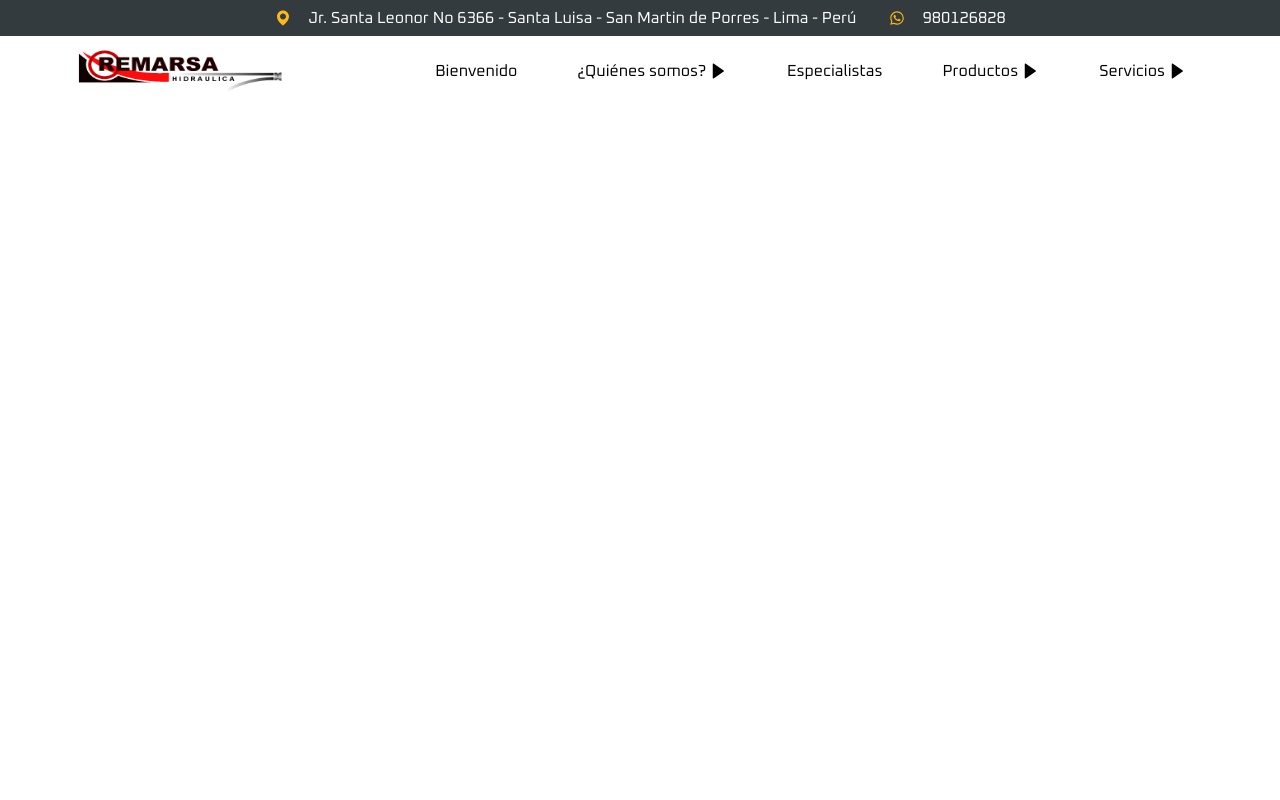
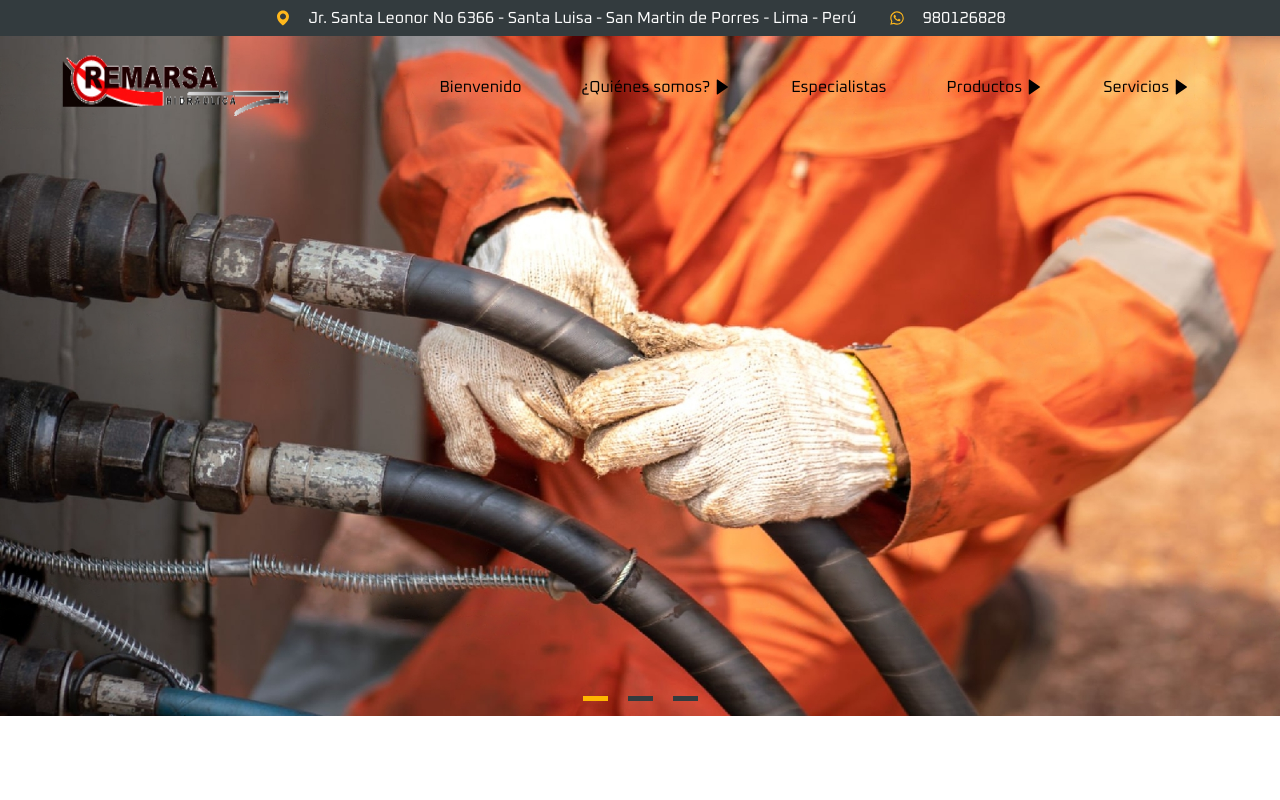
Before and after one commit to Alvaro11xd/hidraulica-web, a PHP site: page /PROYECTO/ in a window 1280 px wide. Run offline with PHP 8.4, Linux system fonts and the light colour scheme.

Commit message:
landige page

```diff
--- a/vistas/css/header.css
+++ b/vistas/css/header.css
@@ -1,3 +1,10 @@
+@import url("main.css");
+
+/* HEADER */
+.header {
+    overflow: hidden;
+}
+
 /* SECCION INFO */
 .info {
     width: 100%;
@@ -29,11 +36,13 @@
     height: 70px;
 
     display: flex;
-    justify-content: space-between;
+    justify-content: space-around;
     align-items: center;
-    width: 90%;
-    max-width: 1200px;
-    margin: 0 auto;
+    width: 100%;
+    margin: 1em auto;
+    position: absolute;
+    top: auto;
+    z-index: 1;
 }
 
 .nav-img {
@@ -114,6 +123,74 @@
     display: block;
     width: 36px;
 }
+
+/* SECCION LANDIGE PAGE */
+.landigePage {
+    width: 100vw;
+    height: 85vh;
+    position: relative;
+}
+
+.slider-contenedor {
+    max-width: 100%;
+    max-height: 85vh;
+    width: 100%;
+    height: auto;
+    position: relative;
+}
+
+.sliderImg {
+    width: 100%;
+    max-height: 85vh;
+    height: inherit;
+    object-fit: cover;
+    vertical-align: top;
+    transition: .2s;
+}
+
+.barras {
+    position: absolute;
+    bottom: 0;
+    width: 100%;
+    display: flex;
+    justify-content: center;
+    margin-bottom: 15px;
+}
+
+.barra {
+    display: inline-block;
+    width: 25px;
+    height: 5px;
+    margin: 0 10px;
+    background-color: var(--color-gris);
+    /* margin-left: 3px; */
+    cursor: pointer;
+}
+
+.barra:hover {
+    background-color: var(--color-blanco2);
+    transition: background-color .3s;
+}
+
+.active {
+    background-color: var(--color-phantom2);
+}
+
+.fade {
+    animation: fade 1.5s;
+}
+
+@keyframes fade {
+    from {
+        opacity: .4;
+    }
+
+    to {
+        opacity: 1;
+    }
+}
+
+
 
 @media (max-width: 768px) {
 
@@ -241,6 +318,7 @@
         width: 200px;
         height: 55px;
     }
+
     .menu-img {
         width: 30px;
     }
--- a/vistas/css/main.css
+++ b/vistas/css/main.css
@@ -19,7 +19,6 @@
     --color-phantom3: #FF8A00;
     --color-blanco2: #D7D8D9;
 
-    --padding-container: 80px 0;
 }
 
 body {
@@ -37,14 +36,6 @@ ul {
     list-style: none;
 }
 
-/* .container{
-    max-width: 1200px;
-    width: 90%;
-    margin: 0 auto;
-    overflow: hidden;
-    padding: var(--padding-container);
-} */
-
 .nav-icon,
 .info-icon {
     width: 18px;
--- a/vistas/inc/Header.php
+++ b/vistas/inc/Header.php
@@ -1,4 +1,5 @@
-<header>
+<header class="header">
+    <!-- INFO -->
     <section class="info">
         <div class="info-group">
             <img src="./vistas/assets/icons/bxs-map.svg" alt="icon-location" class="info-icon">
@@ -13,10 +14,12 @@
         </div>
     </section>
 
-    <section>
-        <nav class="nav container" id="nav">
+    <!-- SLIDER -->
+    <section class="landigePage">
+        <!-- BARRA DE NAVEGACION -->
+        <nav class="nav" id="nav">
             <a href="<?php echo SERVERURL; ?>principal">
-                <img src="./vistas/assets/img/logo.jpg" alt="logo" class="nav-img">
+                <img src="./vistas/assets/img/logo1.png" alt="logo" class="nav-img">
             </a>
 
             <ul class="nav-links">
@@ -104,5 +107,45 @@
                     <img src="./vistas/assets/icons/bx-x.svg" alt="icon-menu">
                 </a> -->
         </nav>
+
+        <div class="slider-contenedor">
+            <div class="mySlider fade">
+                <img src="<?php echo SERVERURL; ?>vistas/assets/img/fondo1.jpeg" alt="slider1" class="sliderImg">
+                <div class="hero">
+                    <h1 class="heroTitle">REMARSA HIDRÁULICA S.A.C</h1>
+                    <p class="heroParrafo">TU PROVEEDOR DE MANGUERAS HIDRÁULICAS</p>
+                    <a href="#" class="heroBtn">Contáctanos</a>
+                </div>
+            </div>
+        </div>
+
+        <div class="slider-contenedor">
+            <div class="mySlider fade">
+                <img src="<?php echo SERVERURL; ?>vistas/assets/img/fondo2.jpeg" alt="slider1" class="sliderImg">
+                <div class="hero">
+                    <h1 class="heroTitle">UNA GRAN VARIEDAD A SU ALCANCE</h1>
+                    <p class="heroParrafo">Nadie ofrece mayor variedad de mangueras y accesorios que Remarsa Hidraulica S.A.C Con más de 750 tipos de configuraciones. En bicromato de zinc, fabricado por Representaciones Marcos Risco S.A.C.</p>
+                    <a href="#" class="heroBtn">Contáctanos</a>
+                </div>
+            </div>
+        </div>
+
+        <div class="slider-contenedor">
+            <div class="mySlider fade">
+                <img src="<?php echo SERVERURL; ?>vistas/assets/img/fondo3.jpeg" alt="slider1" class="sliderImg">
+                <div class="hero">
+                    <h1 class="heroTitle">ASISTENCIA Y GARANTÍA</h1>
+                    <p class="heroParrafo">En REMARSA. Tendra a su disposición un almacén muy completo para solucionar, en forma rápida y eficaz, cualquier problema hidráulico que su maquinaria pueda sufrir.</p>
+                    <a href="#" class="heroBtn">Contáctanos</a>
+                </div>
+            </div>
+        </div>
+
+        <div class="barras">
+            <span class="barra active" onclick="posicionSlide(1)"></span>
+            <span class="barra" onclick="posicionSlide(2)"></span>
+            <span class="barra" onclick="posicionSlide(3)"></span>
+        </div>
+
     </section>
 </header>
--- a/vistas/inc/Script.php
+++ b/vistas/inc/Script.php
@@ -1,2 +1,4 @@
 <!-- NAVBAR.JS -->
 <script src="<?php echo SERVERURL;?>vistas/js/navbar.js"></script>
+<!-- SLIDER.JS -->
+<script src="<?php echo SERVERURL;?>vistas/js/slider.js"></script>
--- a/vistas/plantilla.php
+++ b/vistas/plantilla.php
@@ -22,12 +22,12 @@
     ?>
 
     <!-- CONTEINER PRINCIPAL -->
-    <main class="container">
+    <main>
         <!-- HEADER -->
         <?php include "./vistas/inc/Header.php"; ?>
 
         <!-- CONTENIDO DE LA PAGINA-->
-        <section class="container">
+        <section>
             <?php
             include $vistas;
             ?>
```
Also changed, not shown: vistas/js/slider.js (added, +46 -0 lines).
